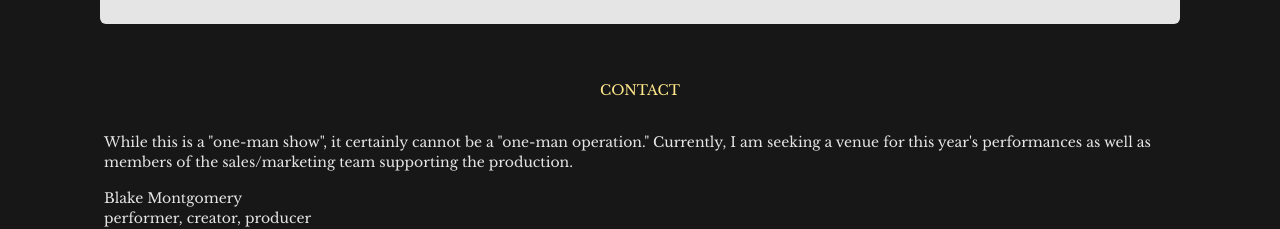
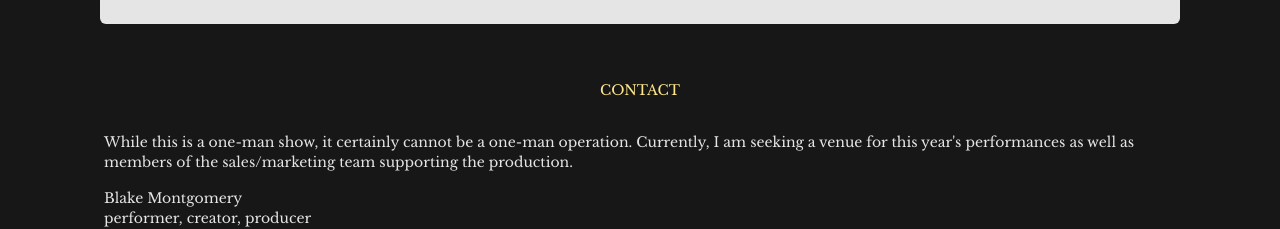
Before and after one commit to montblake/begrudgingly, a Next.js app: page / in a window 1280 px wide. Shown: the part 4320-4549 px from the top of the page. Built offline with nearby package versions, Linux system fonts and the light colour scheme.

Commit message:
Escape characters

```diff
--- a/app/components/footer.tsx
+++ b/app/components/footer.tsx
@@ -5,7 +5,7 @@ export default function Footer() {
       <h2 className="uppercase text-sm text-amber-200">Contact</h2>
       <div className="text-neutral-200 text-sm py-8">
 
-        <p>While this is a "one-man show", it certainly cannot be a "one-man operation." Currently, I am seeking a venue for this year's performances as well as members of the sales/marketing team supporting the production.</p>
+        <p>While this is a one-man show, it certainly cannot be a one-man operation. Currently, I am seeking a venue for this year&apos;s performances as well as members of the sales/marketing team supporting the production.</p>
         <div className="flex flex-col items-start pt-4">
 
           <p>Blake Montgomery</p>
```
